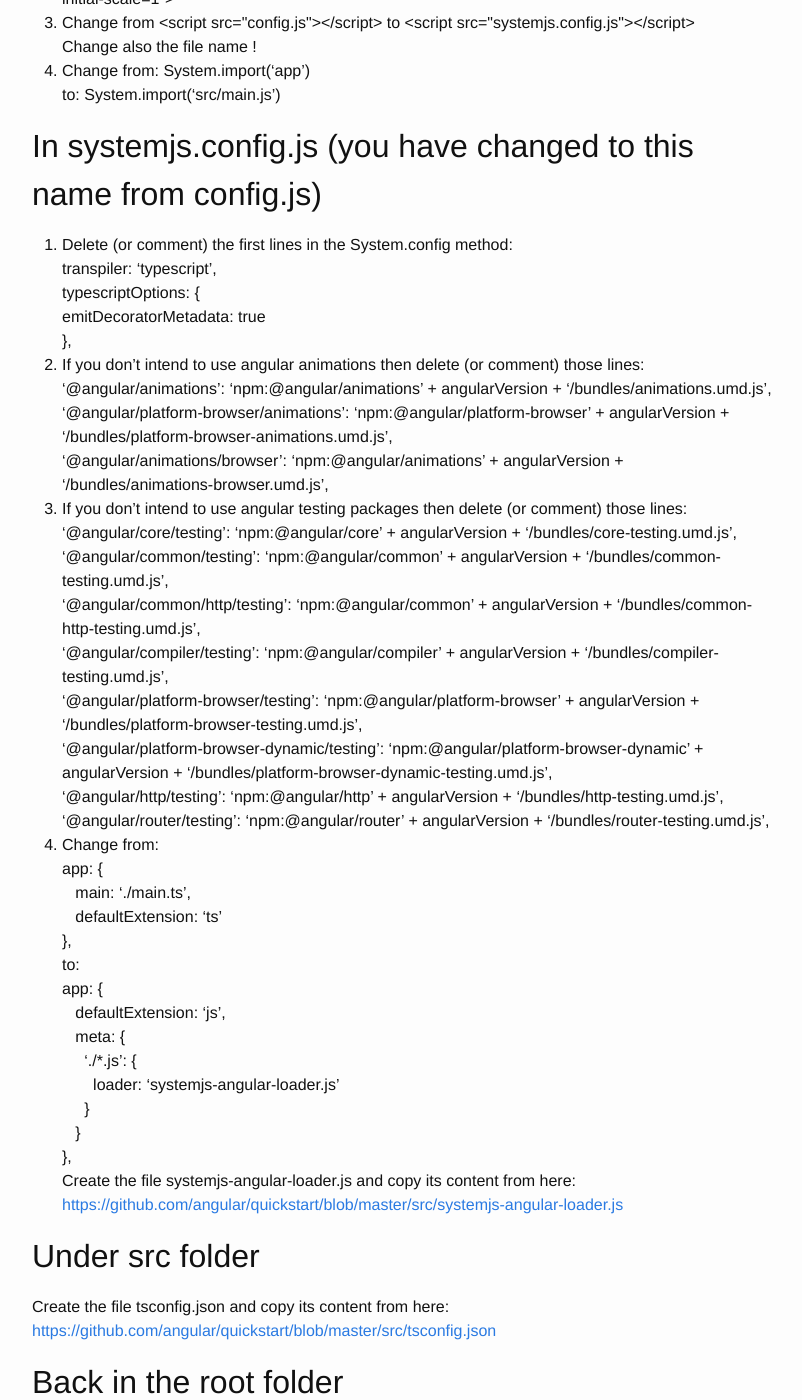
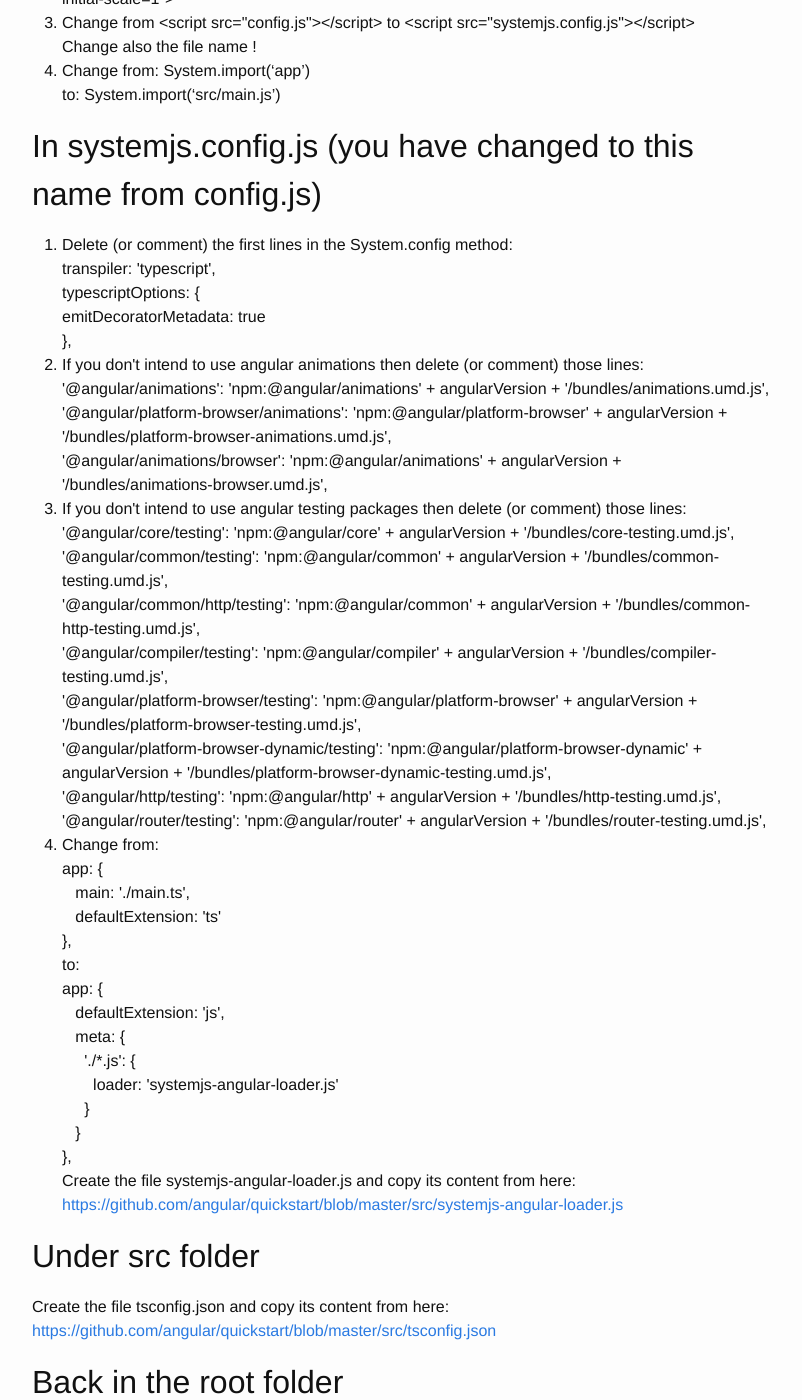
Before and after one commit to meir-ohayon/meir-ohayon.github.io, a Jekyll site: the page built from _posts/2018-01-21-adjusting-angular-plunker-setup-for-local-development-setup.md, in a window 1280 px wide and 1400 px high, scrolled down 477 px. Shown: the whole window, without its empty margins (238-1040 px from the left). Built offline with Jekyll 4.4.1, drawn with Linux system fonts in a browser that asks for light colours; comment, search, counter and statistics services are not loaded; some of the changed text lies outside the part shown.

```diff
--- a/_posts/2018-01-21-adjusting-angular-plunker-setup-for-local-development-setup.md
+++ b/_posts/2018-01-21-adjusting-angular-plunker-setup-for-local-development-setup.md
@@ -14,19 +14,19 @@ Download the plunker angular setup by visiting https://plnkr.co/ and clicking th
 4.	Change from: System.import('app')<br>to: System.import('src/main.js')
 
 ## In systemjs.config.js (you have changed to this name from config.js)
-1.	Delete (or comment) the first lines in the System.config method:<br>transpiler: 'typescript',<br>typescriptOptions: {<br>   emitDecoratorMetadata: true<br>},
-2.	If you don't intend to use angular animations then delete (or comment) those lines:<br>'@angular/animations': 'npm:@angular/animations' + angularVersion + '/bundles/animations.umd.js',<br>'@angular/platform-browser/animations': 'npm:@angular/platform-browser' + angularVersion + '/bundles/platform-browser-animations.umd.js',<br>    '@angular/animations/browser': 'npm:@angular/animations' + angularVersion + '/bundles/animations-browser.umd.js',
-3.	If you don't intend to use angular testing packages then delete (or comment) those lines:<br>'@angular/core/testing': 'npm:@angular/core' + angularVersion + '/bundles/core-testing.umd.js',<br>'@angular/common/testing': 'npm:@angular/common' + angularVersion + '/bundles/common-testing.umd.js',<br>'@angular/common/http/testing': 'npm:@angular/common' + angularVersion + '/bundles/common-http-testing.umd.js',<br>'@angular/compiler/testing': 'npm:@angular/compiler' + angularVersion + '/bundles/compiler-testing.umd.js',<br>'@angular/platform-browser/testing': 'npm:@angular/platform-browser' + angularVersion + '/bundles/platform-browser-testing.umd.js',<br>'@angular/platform-browser-dynamic/testing': 'npm:@angular/platform-browser-dynamic' + angularVersion + '/bundles/platform-browser-dynamic-testing.umd.js',<br>    '@angular/http/testing': 'npm:@angular/http' + angularVersion + '/bundles/http-testing.umd.js',<br>'@angular/router/testing': 'npm:@angular/router' + angularVersion + '/bundles/router-testing.umd.js',
-4.	Change from:<br>app: {<br> &nbsp;&nbsp;     main: './main.ts',<br>  &nbsp;&nbsp;    defaultExtension: 'ts'<br>},<br>to:<br>app: {<br>  &nbsp;&nbsp;    defaultExtension: 'js',<br>  &nbsp;&nbsp;   meta: {<br>  &nbsp;&nbsp;&nbsp;&nbsp;      './*.js': {<br>   &nbsp;&nbsp;&nbsp;&nbsp;&nbsp;&nbsp;       loader: 'systemjs-angular-loader.js'<br>  &nbsp;&nbsp;&nbsp;&nbsp;      }<br>  &nbsp;&nbsp;    }<br>},<br>Create the file systemjs-angular-loader.js and copy its content from here:<br><https://github.com/angular/quickstart/blob/master/src/systemjs-angular-loader.js>
+1.	Delete (or comment) the first lines in the System.config method:<br>transpiler: \'typescript\',<br>typescriptOptions: {<br>   emitDecoratorMetadata: true<br>},
+2.	If you don\'t intend to use angular animations then delete (or comment) those lines:<br>\'@angular/animations\': \'npm:@angular/animations\' + angularVersion + \'/bundles/animations.umd.js\',<br>\'@angular/platform-browser/animations\': \'npm:@angular/platform-browser\' + angularVersion + \'/bundles/platform-browser-animations.umd.js\',<br>    \'@angular/animations/browser\': \'npm:@angular/animations\' + angularVersion + \'/bundles/animations-browser.umd.js\',
+3.	If you don\'t intend to use angular testing packages then delete (or comment) those lines:<br>\'@angular/core/testing\': \'npm:@angular/core\' + angularVersion + \'/bundles/core-testing.umd.js\',<br>\'@angular/common/testing\': \'npm:@angular/common\' + angularVersion + \'/bundles/common-testing.umd.js\',<br>\'@angular/common/http/testing\': \'npm:@angular/common\' + angularVersion + \'/bundles/common-http-testing.umd.js\',<br>\'@angular/compiler/testing\': \'npm:@angular/compiler\' + angularVersion + \'/bundles/compiler-testing.umd.js\',<br>\'@angular/platform-browser/testing\': \'npm:@angular/platform-browser\' + angularVersion + \'/bundles/platform-browser-testing.umd.js\',<br>\'@angular/platform-browser-dynamic/testing\': \'npm:@angular/platform-browser-dynamic\' + angularVersion + \'/bundles/platform-browser-dynamic-testing.umd.js\',<br>    \'@angular/http/testing\': \'npm:@angular/http\' + angularVersion + \'/bundles/http-testing.umd.js\',<br>\'@angular/router/testing\': \'npm:@angular/router\' + angularVersion + \'/bundles/router-testing.umd.js\',
+4.	Change from:<br>app: {<br> &nbsp;&nbsp;     main: \'./main.ts\',<br>  &nbsp;&nbsp;    defaultExtension: \'ts\'<br>},<br>to:<br>app: {<br>  &nbsp;&nbsp;    defaultExtension: \'js\',<br>  &nbsp;&nbsp;   meta: {<br>  &nbsp;&nbsp;&nbsp;&nbsp;      \'./*.js\': {<br>   &nbsp;&nbsp;&nbsp;&nbsp;&nbsp;&nbsp;       loader: \'systemjs-angular-loader.js\'<br>  &nbsp;&nbsp;&nbsp;&nbsp;      }<br>  &nbsp;&nbsp;    }<br>},<br>Create the file systemjs-angular-loader.js and copy its content from here:<br><https://github.com/angular/quickstart/blob/master/src/systemjs-angular-loader.js>
 
 ## Under src folder
 Create the file tsconfig.json and copy its content from here:<br>
 <https://github.com/angular/quickstart/blob/master/src/tsconfig.json>
 
 ## Back in the root folder
-1.	Create new file: server.js and put in it this content:<br>process.env.NODE_ENV = 'production';<br>var history = require('connect-history-api-fallback');<br>var express = require('express');<br>var app = express();<br>app.use(history({ htmlAcceptHeaders: ['text/html', 'application/xhtml+xml'] }));<br>app.use(express.static(__dirname)); <br>app.listen(3000);<br>console.log('App listening on port 3000');
+1.	Create new file: server.js and put in it this content:<br>process.env.NODE_ENV = \'production\';<br>var history = require(\'connect-history-api-fallback\');<br>var express = require(\'express\');<br>var app = express();<br>app.use(history({ htmlAcceptHeaders: [\'text/html\', \'application/xhtml+xml\'] }));<br>app.use(express.static(__dirname)); <br>app.listen(3000);<br>console.log(\'App listening on port 3000\');
 2.	Create new file: package.json and put in it this content:<br>{<br>  &nbsp;&nbsp;  \"name\": \"Your Name\",<br>  &nbsp;&nbsp;  \"version\": \"1.0.0\",<br>  &nbsp;&nbsp;  \"description\": \"…\",<br>  &nbsp;&nbsp;  \"scripts\": {<br>   &nbsp;&nbsp;&nbsp;&nbsp;    \"build\": \"tsc -p src/\",<br>   &nbsp;&nbsp;&nbsp;&nbsp;    \"build:watch\": \"tsc -p src/ -w\",<br>   &nbsp;&nbsp;&nbsp;&nbsp;    \"start\": \"concurrently \\\"node ./server\\\" \\\"node ./node_modules/browser-sync/dist/bin start \-\-proxy localhost:3000 \-\-files src/\*\*/\*\.\*\\\" \\\"npm run build:watch\\\"\"<br> &nbsp;&nbsp;   },<br>  &nbsp;&nbsp;  \"author\": \"…\",<br>  &nbsp;&nbsp;  \"license\": \"…\",<br>  &nbsp;&nbsp;  \"dependencies\": {<br>     &nbsp;&nbsp;&nbsp;&nbsp;    \"connect-history-api-fallback\": \"^1.5.0\",<br>   &nbsp;&nbsp;&nbsp;&nbsp;      \"express\": \"4.15.2\"<br>  &nbsp;&nbsp;  },<br>  &nbsp;&nbsp;  \"devDependencies\": {<br>   &nbsp;&nbsp;&nbsp;&nbsp;     \"browser-sync\": \"^2.23.5\",<br>   &nbsp;&nbsp;&nbsp;&nbsp;     \"concurrently\": \"^3.2.0\"<br>  &nbsp;&nbsp;  }<br>}<br>Install the dependencies by running npm install and after that run the application by running npm start – if everything is OK your browser will be launched automatically with your starting project page.<br>
 
 ## Notes:
-1.	The plunker setup uses CDN from <https://unpkg.com/> - of course you can change this to be installed locally  in your computer by adding them as dependencies (some of them needs to be in the dependencies section and some in the devDependencies section) in the package.json file and installing them with npm install, then you also need to change line in the systemjs.config.js file, from: paths: { 'npm:': 'https://unpkg.com/' }, to: paths: { 'npm:': ' node_modules/' },
-2.	Since the CDN packages defined in the systemjs.config.js file are not available in compilation time, you'll get compile errors (in the command line output after running npm start and in typescript supported editors 'problems' tab like existed in VS Code, <u>you will not get any error in the browser console</u>) like this error message: Cannot find module '@angular/…' – ignore them they are harmless!
+1.	The plunker setup uses CDN from <https://unpkg.com/> - of course you can change this to be installed locally  in your computer by adding them as dependencies (some of them needs to be in the dependencies section and some in the devDependencies section) in the package.json file and installing them with npm install, then you also need to change line in the systemjs.config.js file, from: paths: { \'npm:\': \'https://unpkg.com/\' }, to: paths: { \'npm:\': \' node_modules/\' },
+2.	Since the CDN packages defined in the systemjs.config.js file are not available in compilation time, you\'ll get compile errors (in the command line output after running npm start and in typescript supported editors \'problems\' tab like existed in VS Code, <u>you will not get any error in the browser console</u>) like this error message: Cannot find module \'@angular/…\' – ignore them they are harmless!
```
